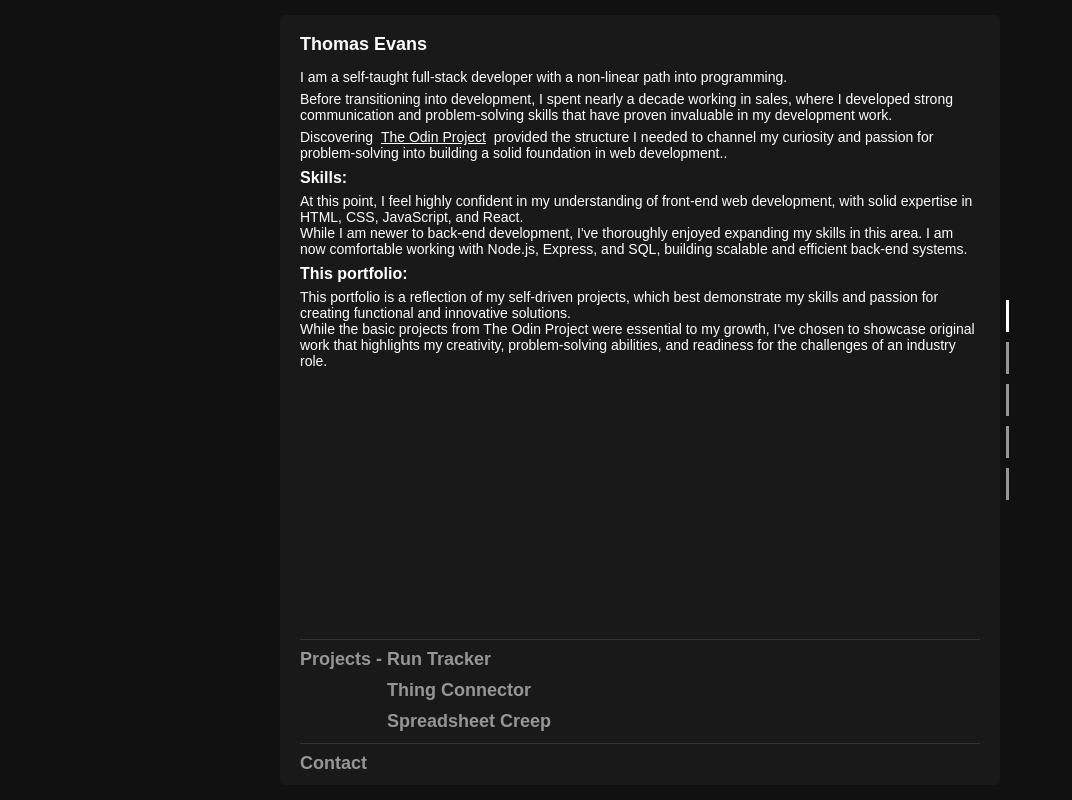
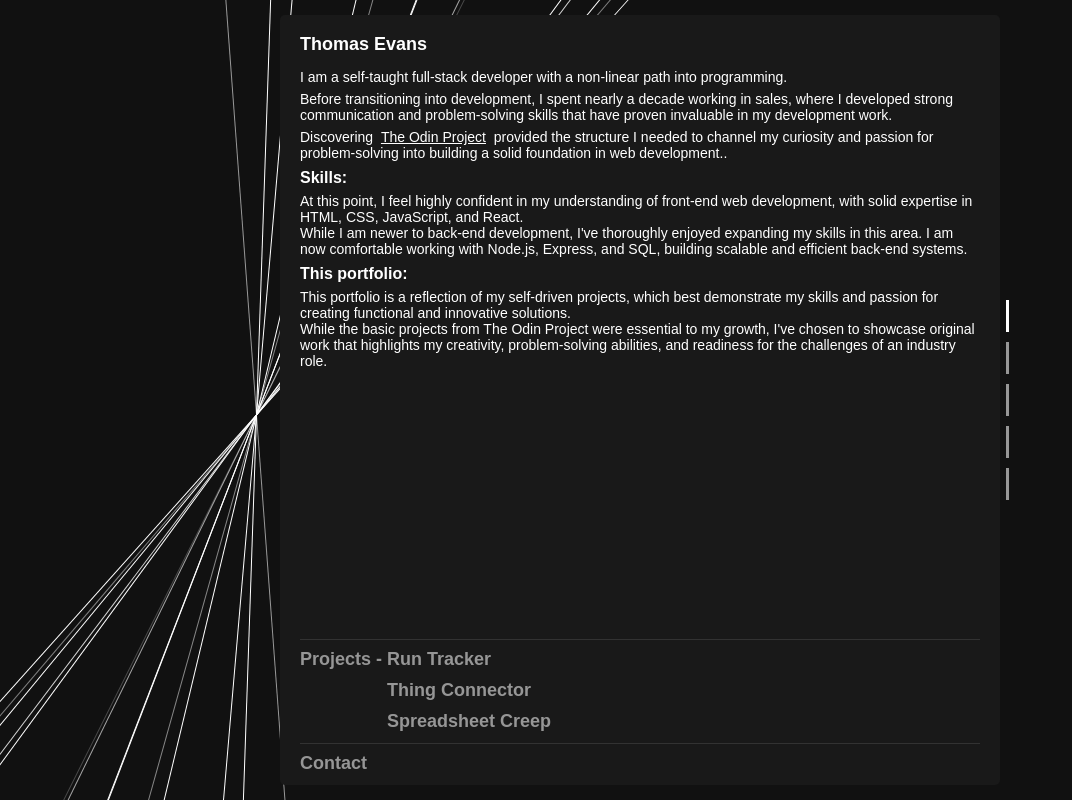
Before and after one commit to daefron/portfolio, a React (Vite) app: page / in a window 1280 px wide. Shown: the whole page, without its empty margins (0-1072 px from the left). Built offline with nearby package versions, Linux system fonts and the light colour scheme.

Commit message:
Added animation to background

```diff
--- a/src/App.jsx
+++ b/src/App.jsx
@@ -1,6 +1,7 @@
 import { animated, useSpring, easings } from "@react-spring/web";
 import { useState, useEffect, useRef } from "react";
 import { content } from "./Content";
+import Background from "./background/App";
 export default function App() {
   const entryHolder = content();
   const [scrollPoint, setScrollPoint] = useState(0);
@@ -380,6 +381,7 @@ export default function App() {
   }
   return (
     <>
+      <Background />
       <div className="mainDiv">
         <Tab key="header" type="header" renderTitle="Thomas Evans" />
         <Tab
--- /dev/null
+++ b/src/background/App.jsx
@@ -0,0 +1,30 @@
+import Arrow from "./Arrow";
+export default function App() {
+  const startAngle = Math.random() * 90;
+  return (
+    <div
+      className="backgroundHolder"
+      style={{
+        height: "100%",
+        left: "20%",
+        zIndex: "-50",
+        position: "fixed",
+      }}
+    >
+      <Arrow startAngle={startAngle} />
+      <Arrow startAngle={startAngle} />
+      <Arrow startAngle={startAngle} />
+      <Arrow startAngle={startAngle} />
+      <Arrow startAngle={startAngle} />
+      <Arrow startAngle={startAngle} />
+      <Arrow startAngle={startAngle} />
+      <Arrow startAngle={startAngle} />
+      <Arrow startAngle={startAngle} />
+      <Arrow startAngle={startAngle} />
+      <Arrow startAngle={startAngle} />
+      <Arrow startAngle={startAngle} />
+      <Arrow startAngle={startAngle} />
+      <Arrow startAngle={startAngle} />
+      </div>
+  );
+}
--- /dev/null
+++ b/src/background/Arrow.jsx
@@ -0,0 +1,93 @@
+import { useState, useRef, useEffect } from "react";
+export default function Arrow({ startAngle }) {
+  class Line {
+    constructor() {
+      this.angle = 45 * Math.random();
+      this.change = changeValue(0.1);
+      this.gap = 0;
+
+      function changeValue(max) {
+        let value = max * Math.random();
+        let decider = Math.random();
+        if (decider > 0.5) {
+          value *= -1;
+        }
+        return value;
+      }
+    }
+
+    changeDirection() {
+      let gapDiff = (Math.random() - 0.5) / 100000;
+      let newGap = gapDiff + this.gap;
+      let newChange = this.change + newGap;
+      if (newChange > 0.1) {
+        newChange = 0.1;
+        newGap *= 0.9;
+      }
+      if (newChange < -0.1) {
+        newChange = -0.1;
+        newGap *= 0.9;
+      }
+      let newAngle = this.angle + newChange;
+      if (newAngle < 0) {
+        newChange -= -0.002;
+        if (newGap < 0) {
+          newGap -= newGap * 0.05;
+        }
+      }
+      if (newAngle > 45) {
+        newChange -= 0.002;
+        if (newGap > 0) {
+          newGap -= newGap * 0.05;
+        }
+      }
+      newAngle = this.angle + newChange;
+      this.gap = newGap;
+      this.change = newChange;
+      this.angle = newAngle;
+      setLineAngle(newAngle);
+    }
+    intervals() {
+      setInterval(() => {
+        this.changeDirection();
+      }, 30);
+    }
+  }
+  const line = useRef(new Line());
+  const [lineAngle, setLineAngle] = useState(line.current.angle);
+
+  useEffect(() => {
+    line.current.intervals();
+  }, []);
+
+  let changeRatio = line.current.change;
+  const backgroundColor = "RGBA(255,255,255," + (1 - changeRatio / 0.13) + ")";
+  function Pointer({ angle }) {
+    return (
+      <div
+        className="pointer"
+        style={{
+          width: "1px",
+          backgroundColor: backgroundColor,
+          height: 8000,
+          transform: "rotate(" + (line.current.angle + angle) + "deg)",
+          position: "fixed",
+        }}
+      ></div>
+    );
+  }
+  return (
+    <div
+      className="pointerHolder"
+      style={{
+        position: "fixed",
+        width: "100%",
+        height: "100%",
+        display: "flex",
+        alignItems: "center",
+      }}
+    >
+      <Pointer angle={175} />
+    </div>
+  );
+}
```
